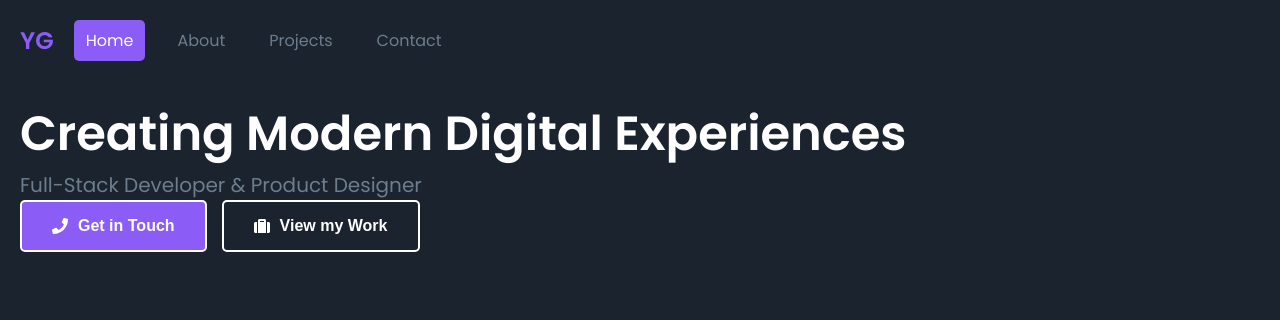
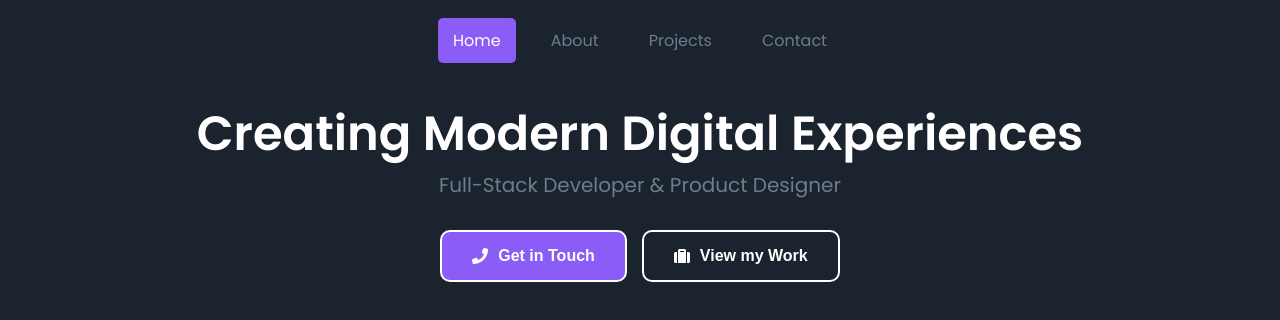
Before and after one commit to yahavgal/Portfolio, a React (Create React App) app: page / in a window 1280 px wide. Shown: the top 320 px of the page. Built offline with nearby package versions, Linux system fonts and the light colour scheme.

Commit message:
Optimized components reusability & responsiveness

```diff
--- a/src/components/Header.js
+++ b/src/components/Header.js
@@ -1,142 +1,179 @@
 import React, { useState } from 'react';
 import styled from 'styled-components';
 import { Link, useLocation } from 'react-router-dom';
-import { FaMoon, FaSun, FaBars, FaTimes } from 'react-icons/fa'; // Import icons
+import { FaBars, FaTimes } from 'react-icons/fa'; // Import icons
 
+/*
+  HeaderContainer:
+  - Main container for the header.
+  - Sets height, padding, and background color based on the theme.
+*/
 const HeaderContainer = styled.header`
   display: flex;
-  justify-content: space-between;
+  justify-content: center;
   align-items: center;
   height: 80px;
   padding: 0 20px;
   background-color: ${(props) => props.theme.background};
 `;
 
-const LeftSection = styled.div`
-  display: flex;
-  align-items: center;
-  gap: 20px;
+/*
+  ContentWrapper:
+  - Wrapper for the header's content.
+  - Ensures elements are spaced and aligned properly.
+  - Restricts maximum width for consistent layout.
+*/
+const ContentWrapper = styled.div`
+  width: 100%;
+  max-width: 1200px;
+
+  @media (max-width: 768px) {
+    display: flex;
+    justify-content: space-between;
+    align-items: center;
+  }
 `;
 
+/*
+  Spacer:
+  - Used to create spacing between navigation and other header elements.
+*/
+const Spacer = styled.div`
+  flex: 1;
+`;
+
+/*
+  NavLinks:
+  - Container for navigation links.
+  - Hidden on small screens to make way for the mobile menu.
+*/
 const NavLinks = styled.nav`
   display: flex;
   gap: 20px;
+  justify-content: center;
+  flex: 2;
 
   @media (max-width: 768px) {
-    display: none; /* Hide navlinks on small screens */
+    display: none; /* Hide nav links on small screens */
   }
 `;
 
+/*
+  MobileMenu:
+  - Icon button for toggling the mobile menu.
+  - Displayed only on small screens.
+  - Positioned on the left side for mobile view.
+*/
 const MobileMenu = styled.div`
   display: none;
   font-size: 1.5rem;
+  color: ${(props) => props.theme.textPrimary};
 
   @media (max-width: 768px) {
     display: block;
     cursor: pointer;
+    position: absolute;
+    left: 20px; /* Position the icon on the left */
   }
 `;
 
-const Logo = styled.div`
-  font-size: 1.5rem;
-  font-weight: 700;
-  color: ${(props) => props.theme.accent};
-`;
-
-const ToggleButton = styled.button`
-  background: ${(props) => props.theme.accent};
-  border: none;
-  cursor: pointer;
-  width: 30px;
-  height: 30px;
-  border-radius: 50%;
-  display: flex;
-  justify-content: center;
-  align-items: center;
-  transition: background 0.3s;
-
-  &:hover {
-    background: ${(props) => props.theme.hover};
-  }
-
-  svg {
-    font-size: 1.5rem;
-    color: ${(props) => props.theme.background};
-  }
-`;
-
+/*
+  MobileNavLinks:
+  - Sidebar navigation for mobile screens.
+  - Positioned on the left side of the viewport.
+  - Toggles visibility based on the `isOpen` state.
+*/
 const MobileNavLinks = styled.div`
   position: fixed; /* Stays within the viewport */
   top: 80px;
-  left: 0; /* Stretches from the left edge */
-  right: 0; /* Stretches to the right edge */
+  left: 0; /* Aligns to the left edge */
+  width: 250px; /* Fixed width for the menu */
+  height: calc(100vh - 80px); /* Fills remaining height below the header */
   background-color: ${(props) => props.theme.background};
-  padding: 18px;
-  text-align: center; /* Centers the content */
+  padding: 20px 0;
+  text-align: left; /* Aligns content to the left */
   display: ${(props) => (props.isOpen ? 'block' : 'none')};
   z-index: 100; /* Keeps it above other elements */
-
-  a {
-    display: block;
-    margin: 10px 0;
-    font-size: 1.2rem;
-
-    &:hover {
-      color: ${(props) => props.theme.accent};
-    }
-  }
+  box-shadow: 2px 0 5px rgba(0, 0, 0, 0.2); /* Subtle shadow for the sidebar */
 `;
 
-
+/*
+  NavLink:
+  - Styled Link component for navigation.
+  - Highlights the active link using background and text colors.
+  - Includes hover effects for interactivity.
+  - Ensures consistent active styles for both desktop and mobile views.
+*/
 const NavLink = styled(Link)`
   text-decoration: none;
   font-size: 1rem;
-  padding: 8px 12px;
+  padding: 10px 15px;
   border-radius: 5px;
-  color: ${(props) => props.theme.textPrimary};
+  color: ${(props) => (props.isActive ? props.theme.textPrimary : props.theme.textSecondary)};
   background-color: ${(props) => (props.isActive ? props.theme.accent : 'transparent')};
-  color: ${(props) => (props.isActive ? props.theme.textPrimary : props.theme.textSecondary)};
   transition: all 0.3s;
 
   &:hover {
     color: ${(props) => props.theme.textPrimary};
+    background-color: ${(props) => props.theme.accent};
   }
 `;
 
+/*
+  MobileNavLink:
+  - Specific styling for links in the mobile navigation menu.
+  - Includes active state styling for the current route.
+*/
+const MobileNavLink = styled(NavLink)`
+  display: block;
+  margin: 15px 20px; /* Adds margin around the links */
+  font-size: 1.2rem;
+`;
+
+/*
+  Header Component:
+  - Main header component.
+  - Displays navigation links and a theme toggle button.
+  - Includes responsive mobile menu functionality with active route styling.
+*/
 const Header = ({ toggleTheme, isDarkMode }) => {
-  const [menuOpen, setMenuOpen] = useState(false);
-  const location = useLocation();
+  const [menuOpen, setMenuOpen] = useState(false); // State to toggle the mobile menu
+  const location = useLocation(); // Hook to get the current location
 
+  /* Toggles the mobile menu's visibility */
   const toggleMenu = () => {
     setMenuOpen(!menuOpen);
   };
 
+  /* Checks if a link is active based on the current path */
   const isActive = (path) => location.pathname === path;
 
   return (
     <HeaderContainer>
-      {/* Show MobileMenu icon only on small screens */}
-      <MobileMenu onClick={toggleMenu}>
-        {menuOpen ? <FaTimes /> : <FaBars />}
-      </MobileMenu>
-      <LeftSection>
-        <Logo>YG</Logo>
+      <ContentWrapper>
+        {/* Mobile menu icon for small screens, positioned on the left */}
+        <MobileMenu onClick={toggleMenu}>
+          {menuOpen ? <FaTimes /> : <FaBars />}
+        </MobileMenu>
+
+        {/* Left spacer for alignment */}
+        <Spacer />
+
+        {/* Navigation links for larger screens */}
         <NavLinks>
           <NavLink to="/" isActive={isActive('/')}>Home</NavLink>
           <NavLink to="/about" isActive={isActive('/about')}>About</NavLink>
           <NavLink to="/projects" isActive={isActive('/projects')}>Projects</NavLink>
           <NavLink to="/contact" isActive={isActive('/contact')}>Contact</NavLink>
         </NavLinks>
-      </LeftSection>
-      {/* ToggleButton for toggling light/dark mode */}
-      {/* <ToggleButton onClick={toggleTheme}>
-        {isDarkMode ? <FaSun /> : <FaMoon />}
-      </ToggleButton> */}
+      </ContentWrapper>
+
+      {/* Mobile navigation sidebar */}
       <MobileNavLinks isOpen={menuOpen}>
-        <NavLink to="/" onClick={toggleMenu} isActive={isActive('/')}>Home</NavLink>
-        <NavLink to="/about" onClick={toggleMenu} isActive={isActive('/about')}>About</NavLink>
-        <NavLink to="/projects" onClick={toggleMenu} isActive={isActive('/projects')}>Projects</NavLink>
-        <NavLink to="/contact" onClick={toggleMenu} isActive={isActive('/contact')}>Contact</NavLink>
+        <MobileNavLink to="/" onClick={toggleMenu} isActive={isActive('/')}>Home</MobileNavLink>
+        <MobileNavLink to="/about" onClick={toggleMenu} isActive={isActive('/about')}>About</MobileNavLink>
+        <MobileNavLink to="/projects" onClick={toggleMenu} isActive={isActive('/projects')}>Projects</MobileNavLink>
+        <MobileNavLink to="/contact" onClick={toggleMenu} isActive={isActive('/contact')}>Contact</MobileNavLink>
       </MobileNavLinks>
     </HeaderContainer>
   );
--- /dev/null
+++ b/src/components/HeadlineContainer.js
@@ -0,0 +1,37 @@
+import React from 'react';
+import styled from 'styled-components';
+
+const HeadlineContainer = styled.div`
+  text-align: center;
+  margin-bottom: 30px;
+
+  h1 {
+    font-size: 3rem;
+    color: ${(props) => props.theme.textPrimary};
+    margin: 0;
+
+    @media (max-width: 768px) {
+      font-size: 2.5rem; /* Adjust for mobile */
+    }
+  }
+
+  p {
+    font-size: 1.25rem;
+    color: ${(props) => props.theme.textSecondary};
+
+    @media (max-width: 768px) {
+      font-size: 1rem; /* Adjust for mobile */
+    }
+  }
+`;
+
+const Headline = ({ title, tagline }) => {
+  return (
+    <HeadlineContainer>
+      <h1>{title}</h1>
+      <p>{tagline}</p>
+    </HeadlineContainer>
+  );
+};
+
+export default Headline;
--- a/src/pages/About.js
+++ b/src/pages/About.js
@@ -1,6 +1,7 @@
 import React from 'react';
 import styled from 'styled-components';
-import { FaHtml5, FaCss3Alt, FaJsSquare, FaReact, FaNodeJs, FaFigma, FaJava, FaDatabase, FaGit } from 'react-icons/fa'; // Adjusted verified icons
+import { FaHtml5, FaCss3Alt, FaJsSquare, FaReact, FaNodeJs, FaFigma, FaJava, FaDatabase, FaGit } from 'react-icons/fa';
+import HeadlineContainer from '../components/HeadlineContainer';
 
 // Styled Components for About Section
 const AboutContainer = styled.section`
@@ -8,32 +9,12 @@ const AboutContainer = styled.section`
   background-color: ${(props) => props.theme.background};
   display: flex;
   flex-direction: column;
-  justify-content: space-between; /* Ensures footer sticks to the bottom */
+  justify-content: space-between;
   padding: 18px 20px;
 `;
 
 const ContentContainer = styled.div`
   flex: 1;
-`;
-
-const Headline = styled.h1`
-  font-size: 3rem;
-  color: ${(props) => props.theme.textPrimary};
-  margin: 0;
-
-  @media (max-width: 768px) {
-    font-size: 2.5rem; /* Adjust for mobile */
-  }
-`;
-
-const Tagline = styled.p`
-  font-size: 1.25rem;
-  color: ${(props) => props.theme.textSecondary};
-  margin-bottom: 30px;
-
-  @media (max-width: 768px) {
-    font-size: 1rem; /* Adjust for mobile */
-  }
 `;
 
 const SkillsSection = styled.div`
@@ -51,10 +32,10 @@ const Skill = styled.div`
   border: 2px solid ${(props) => props.theme.accent};
   border-radius: 5px;
   padding: 20px;
-  display: inline-flex; /* Ensures each skill behaves independently */
+  display: inline-flex;
   flex-direction: column;
   align-items: center;
-  width: 100px; /* Set a consistent width */
+  width: 100px;
   box-shadow: 0 4px 6px rgba(0, 0, 0, 0.1);
   transition: transform 0.3s, box-shadow 0.3s;
 
@@ -63,11 +44,11 @@ const Skill = styled.div`
     box-shadow: 0 6px 8px rgba(0, 0, 0, 0.15);
 
     svg {
-      transform: translateY(-10px) scale(0.9); /* Moves icon up and shrinks */
+      transform: translateY(-10px) scale(0.9);
     }
 
     span {
-      display: block; /* Show skill name */
+      display: block;
     }
   }
 
@@ -81,7 +62,7 @@ const Skill = styled.div`
     margin-top: 10px;
     font-size: 1rem;
     color: ${(props) => props.theme.textPrimary};
-    display: none; /* Initially hidden */
+    display: none;
   }
 `;
 
@@ -89,17 +70,17 @@ const Footer = styled.footer`
   background-color: ${(props) => props.theme.contrast};
   border-top: 2px solid ${(props) => props.theme.textSecondary};
   padding: 20px;
-  text-align: center; /* Placeholder styling for now */
+  text-align: center;
 `;
 
 const About = () => {
   return (
     <AboutContainer>
       <ContentContainer>
-        <Headline>Hi, I'm Yahav Gal.</Headline>
-        <Tagline>
-          With a keen eye for design and a deep understanding of development, I enjoy crafting seamless digital solutions that make a meaningful impact.
-        </Tagline>
+        <HeadlineContainer
+          title="Hi, I'm Yahav Gal."
+          tagline="With a keen eye for design and a deep understanding of development, I enjoy crafting seamless digital solutions that make a meaningful impact."
+        />
         <SkillsSection>
           <h2>My Skills</h2>
           <SkillsContainer>
@@ -142,10 +123,7 @@ const About = () => {
           </SkillsContainer>
         </SkillsSection>
       </ContentContainer>
-      <Footer>
-        {/* Footer content will be added here later */}
-        Footer placeholder content
-      </Footer>
+      <Footer>Footer placeholder content</Footer>
     </AboutContainer>
   );
 };
--- a/src/pages/Home.js
+++ b/src/pages/Home.js
@@ -2,104 +2,146 @@ import React from 'react';
 import styled from 'styled-components';
 import { FaPhone, FaSuitcase } from 'react-icons/fa'; // Import icons from react-icons
 import { useNavigate } from 'react-router-dom'; // Import useNavigate from react-router-dom
+import HeadlineContainer from '../components/HeadlineContainer'; // Import custom HeadlineContainer component
 
-// Styled Components for Home Section
+/*
+  Styled Components
+  - Define reusable and theme-aware styles for the Home page.
+*/
+
+/*
+  HomeContainer:
+  - Main container for the Home section.
+  - Occupies full viewport height and adapts background color based on the theme.
+*/
 const HomeContainer = styled.section`
   height: 100vh;
   background-color: ${(props) => props.theme.background};
+  display: flex;
+  flex-direction: column;
+  align-items: center;
+  padding: 18px 20px;
 `;
 
-const ContentContainer = styled.div`
+/*
+  CTAContainer:
+  - Container for Call-to-Action buttons.
+  - Uses flexbox with a gap to space buttons evenly.
+  - Buttons are row-aligned by default but switch to column-aligned under 440px width.
+*/
+const CTAContainer = styled.div`
   display: flex;
-  flex-direction: column;
-  justify-content: left;
-  align-items: start;
-  height: 100vh;
-  background-color: ${(props) => props.theme.background};
-  padding: 18px 20px;
+  gap: 15px; /* Space between the buttons */
 
-  @media (max-width: 768px) {
-    justify-content: center; /* Centers content vertically */
-    align-items: center; /* Centers content horizontally */
-    padding: 0 20px; /* Adjusts padding for mobile view */
+  @media (max-width: 440px) {
+    flex-direction: column; /* Stack buttons vertically */
+    align-items: center; /* Center-align buttons */
+    width: 100%; /* Ensures container spans full width */
   }
 `;
 
-const Headline = styled.h1`
-  font-size: 3rem;
-  color: ${(props) => props.theme.textPrimary};
-  margin: 0;
-
-  @media (max-width: 768px) {
-    font-size: 2.5rem; /* Reduces font size for mobile */
-    text-align: center; /* Centers the text */
-  }
-`;
-
-const Tagline = styled.p`
-  font-size: 1.25rem;
-  color: ${(props) => props.theme.textSecondary};
-  text-align: center;
-
-  @media (max-width: 768px) {
-    font-size: 1rem; /* Reduces font size for mobile */
-  }
-`;
-
-const CTAContainer = styled.div`
-  display: flex;
-  gap: 15px; /* Space between the buttons */
-`;
-
+/*
+  CTAButton:
+  - Styled button for primary Call-to-Action.
+  - Includes styling for hover, active, focus, and disabled states.
+  - Buttons fill the width of their parent container only when column-aligned.
+*/
 const CTAButton = styled.button`
+  /* Default State */
   background-color: ${(props) => props.theme.accent};
   color: ${(props) => props.theme.textPrimary};
-  border: none;
+  border: 2px solid ${(props) => props.theme.textPrimary};
+  border-radius: 10px; /* Softer corners */
   padding: 15px 30px;
   font-size: 1rem;
   font-weight: bold;
   cursor: pointer;
-  border-radius: 5px;
-  border: 2px solid ${(props) => props.theme.textPrimary};
   display: flex;
   align-items: center;
+  justify-content: center;
   gap: 10px; /* Space between the icon and text */
-  transition: background 0.3s, transform 0.3s; /* Transition for smooth animation */
+  transition: background 0.2s ease, transform 0.3s ease, box-shadow 0.3s ease; /* Smooth transitions */
 
+  /* Hover State */
   &:hover {
-    background-color: ${(props) => props.theme.hover};
+    background-color: ${(props) => props.theme.textPrimary}; /* Background matches primary text color */
+    color: ${(props) => props.theme.contrast}; /* Text contrasts against hover background */
     transform: scale(1.05); /* Slight scale effect */
+    box-shadow: 0px 4px 8px rgba(0, 0, 0, 0.2); /* Adds subtle shadow for hover feedback */
   }
 
+  /* Active State */
   &:active {
-    background-color: ${(props) => props.theme.active};
+    background-color: ${(props) => props.theme.headerPrimary}; /* Uses headerPrimary for active feedback */
+    color: ${(props) => props.theme.textSecondary}; /* Text adjusts to secondary theme color */
+  }
+
+  /* Focus State */
+  &:focus {
+    outline: 2px dashed ${(props) => props.theme.textPrimary}; /* Dashed outline for accessibility */
+    outline-offset: 4px;
+  }
+
+  /* Disabled State */
+  &:disabled {
+    background-color: ${(props) => props.theme.background}; /* Disabled background matches general background */
+    color: ${(props) => props.theme.textSecondary}; /* Uses muted secondary color for text */
+    cursor: not-allowed;
+    opacity: 0.6; /* Slight opacity to signal disabled state */
+  }
+
+  /* Responsive Full-Width for Stacked Layout */
+  @media (max-width: 440px) {
+    width: 100%; /* Button spans full width of parent only in column alignment */
+  }
+
+  /* Icon Animation */
+  svg {
+    transition: transform 0.3s ease, color 0.3s ease; /* Smooth animations for icons */
+  }
+
+  &:hover svg {
+    transform: scale(1.2); /* Icons slightly enlarge on hover */
+    color: ${(props) => props.theme.contrast}; /* Icon color changes for hover effect */
   }
 `;
 
+/*
+  OutlineButton:
+  - Styled button for secondary Call-to-Action.
+  - Extends CTAButton but with a transparent background.
+  - Changes background and text colors on hover.
+*/
 const OutlineButton = styled(CTAButton)`
   background-color: transparent;
   border: 2px solid ${(props) => props.theme.textPrimary};
   color: ${(props) => props.theme.textPrimary};
 
+  /* Hover State: Switches background and text colors */
   &:hover {
     background-color: ${(props) => props.theme.textPrimary};
     color: ${(props) => props.theme.contrast};
   }
 `;
 
+/*
+  Home Component:
+  - Main component for the Home page.
+  - Displays a headline with a tagline using HeadlineContainer.
+  - Includes Call-to-Action buttons for navigation to Contact and Projects pages.
+*/
 const Home = () => {
-  const navigate = useNavigate(); // Initialize useNavigate hook
+  const navigate = useNavigate(); // Initialize useNavigate hook for navigation
 
   return (
     <HomeContainer>
-      <ContentContainer>
-        <Headline>
-          Creating Modern Digital Experiences
-        </Headline>
-        <Tagline>
-          Full-Stack Developer & Product Designer
-        </Tagline>
+      {/* HeadlineContainer displays the main title and tagline */}
+      <HeadlineContainer
+        title="Creating Modern Digital Experiences"
+        tagline="Full-Stack Developer & Product Designer"
+      />
       <CTAContainer>
+        {/* Call-to-Action Buttons */}
         <CTAButton onClick={() => navigate('/contact')}>
           <FaPhone /> Get in Touch
         </CTAButton>
@@ -107,7 +149,6 @@ const Home = () => {
           <FaSuitcase /> View my Work
         </OutlineButton>
       </CTAContainer>
-      </ContentContainer>
     </HomeContainer>
   );
 };
--- a/src/pages/Projects.js
+++ b/src/pages/Projects.js
@@ -7,25 +7,13 @@ import 'swiper/css/pagination';
 import 'swiper/css/navigation';
 import 'swiper/css';
 import '../custom-swiper.css';
+import HeadlineContainer from '../components/HeadlineContainer';
 
 
 // Styled Components for Projects Section
 const ProjectsContainer = styled.section`
   background-color: ${(props) => props.theme.background};
-  padding: 18px 20px;
-  padding-bottom: 0;
-`;
-
-const Headline = styled.h1`
-  font-size: 3rem;
-  color: ${(props) => props.theme.textPrimary};
-  margin: 0;
-`;
-
-const Tagline = styled.p`
-  font-size: 1.25rem;
-  color: ${(props) => props.theme.textSecondary};
-  margin-bottom: 30px;
+  padding: 0 20px;
 `;
 
 const ProjectsGrid = styled.div`
@@ -37,6 +25,7 @@ const ProjectsGrid = styled.div`
 
 const ProjectCard = styled.div`
   flex: 1 1 300px;
+  height: 100%;
   max-width: 350px;
   background-color: ${(props) => props.theme.contrast};
   border: 2px solid ${(props) => props.theme.contrast};
@@ -61,6 +50,7 @@ const ProjectCard = styled.div`
     }});
     transform: translateY(-5px);
   }
+
 `;
 
 
@@ -75,7 +65,11 @@ const ProjectHeader = styled.div`
 
 const ProjectTitle = styled.h2`
   margin: 0;
-  font-size: 22px;
+  font-size: 1.5rem;
+
+  @media (max-width: 770px) {
+    font-size: 1.25rem;
+  }
 `;
 
 const ProjectImage = styled.img`
@@ -93,11 +87,25 @@ const TechStack = styled.div`
   span {
     flex: 1;
     text-align: center;
+    font-size: 1rem;
   }
 `;
 
+const ProjectsSwiper = styled(Swiper)`
+  flex: 1;
+  width: 100%;
+  .swiper-slide {
+    display: flex;
+    justify-content: center;
+    align-items: center;
+  }
+`;
+
+
+
 const ProjectDescription = styled.p`
   padding: 15px;
+  font-size: 1rem;
   color: ${(props) => props.theme.textPrimary};
   background-color: ${(props) => props.theme.contrast};
   flex-grow: 1;
@@ -162,38 +170,17 @@ const BackButton = styled.button`
   }
 `;
 
+/*
+  ExpandedContent:
+  - Main content area for expanded project view.
+  - Adjusts padding dynamically.
+*/
 const ExpandedContent = styled.div`
   padding: 20px;
-`;
 
-const HeaderContent = styled.div`
-  display: flex;
-  align-items: center;
-  justify-content: space-between;
-`;
-
-const ProjectDetails = styled.div`
-  display: flex;
-  align-items: center;
-  gap: 15px;
-`;
-
-const ProjectIcon = styled.div`
-  display: flex;
-  align-items: center;
-  justify-content: center;
-  width: 40px;
-  height: 40px;
-  padding: 7px;
-  border: 2px solid ${(props) => props.theme.accent};
-  border-radius: 5px;
-  color: ${(props) => props.theme.accent};
-  font-size: 1.8rem;
-`;
-
-const ProjectName = styled.h2`
-  font-size: 28px;
-  color: ${(props) => props.theme.accent};
+  @media (max-width: 480px) {
+    padding: 10px;
+  }
 `;
 
 const DescriptionLabel = styled.p`
@@ -289,27 +276,6 @@ const CircleLinkButton = styled.a`
   }
 `;
 
-const PaginationDots = styled.div`
-  display: flex;
-  justify-content: center;
-  margin-top: 20px;
-`;
-
-const Dot = styled.div`
-  width: 10px;
-  height: 10px;
-  border-radius: 50%;
-  margin: 0 5px;
-  background-color: ${(props) => (props.active ? props.theme.accent : props.theme.textSecondary)};
-  transition: background-color 0.3s;
-`;
-
-const ChallengesLabel = styled.p`
-  font-weight: bold;
-  color: ${(props) => props.theme.textPrimary};
-  font-size: 18px;
-  margin-bottom: 20px;
-`;
 
 const ChallengesContainer = styled.div`
   display: flex;
@@ -320,7 +286,7 @@ const ChallengesContainer = styled.div`
 
 const ChallengeCard = styled.div`
   border: 1px solid ${(props) => props.theme.accent};
-  background-color: ${(props) => props.theme.textSecondary};
+  background-color: ${(props) => props.theme.background};
   border-radius: 5px;
   overflow: hidden;
 `;
@@ -509,11 +475,20 @@ const Projects = () => {
     <ProjectsContainer>
       {!selectedProject && (
         <>
-          <Headline>Bringing Ideas to Life</Headline>
-          <Tagline>Explore the work I’ve built to solve problems, enhance experiences, and push boundaries.</Tagline>
+          <HeadlineContainer
+          title="Bringing Ideas to Life"
+          tagline="Explore the work I’ve built to solve problems, enhance experiences, and push boundaries."
+          />
           <ProjectsGrid>
+          <ProjectsSwiper
+            modules={[Pagination, Navigation]}
+            navigation
+            spaceBetween={30}
+            slidesPerView={1}
+          >
             {projectData.map((project) => (
-              <ProjectCard key={project.name} onClick={() => handleCardClick(project.name)}>
+              <SwiperSlide key={project.name}>
+                <ProjectCard onClick={() => handleCardClick(project.name)}>
                   <ProjectHeader>
                     <ProjectTitle>{project.name}</ProjectTitle>
                   </ProjectHeader>
@@ -557,7 +532,9 @@ const Projects = () => {
                     )}
                   </LinksContainer>
                 </ProjectCard>
+              </SwiperSlide>
             ))}
+          </ProjectsSwiper>
           </ProjectsGrid>
         </>
       )}
@@ -604,6 +581,7 @@ const Projects = () => {
             <Swiper
               modules={[Pagination]}
               pagination={{ clickable: true }}
+              spaceBetween={50}
             >
             <SwiperSlide>
               <DescriptionLabel>Description</DescriptionLabel>
```
Also changed, not shown: src/App.css (deleted, +0 -38 lines), src/App.js (+46 -1 lines). Lines whose indentation alone changed are shown as unchanged.
